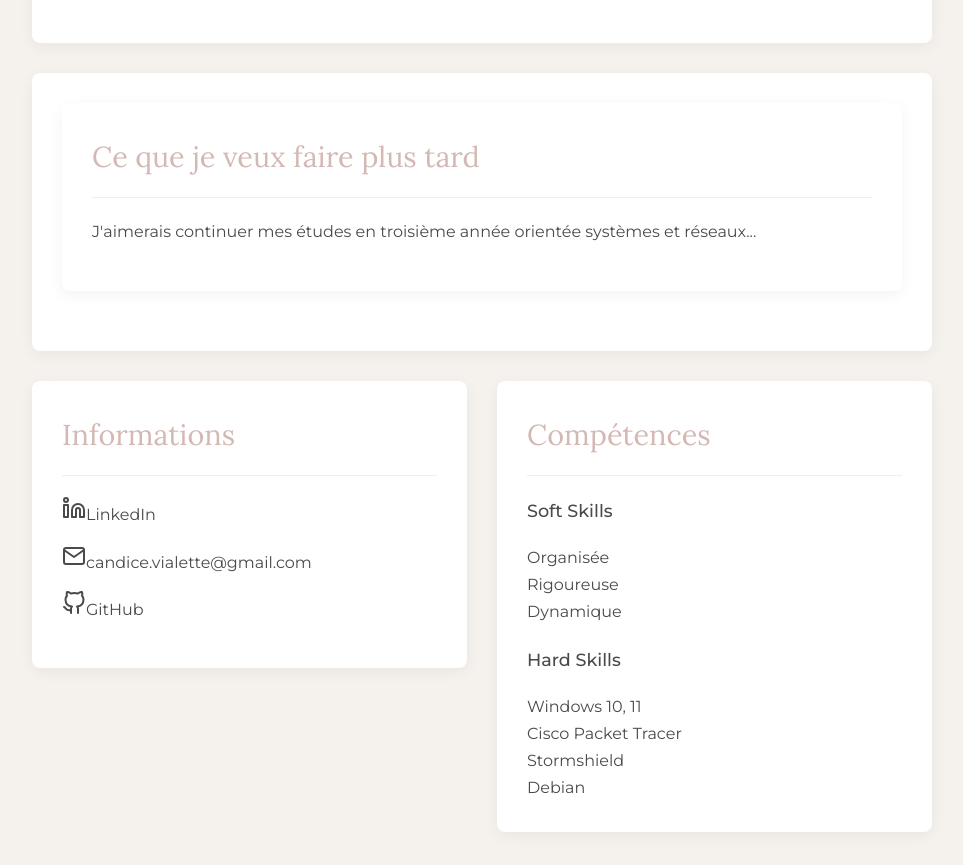
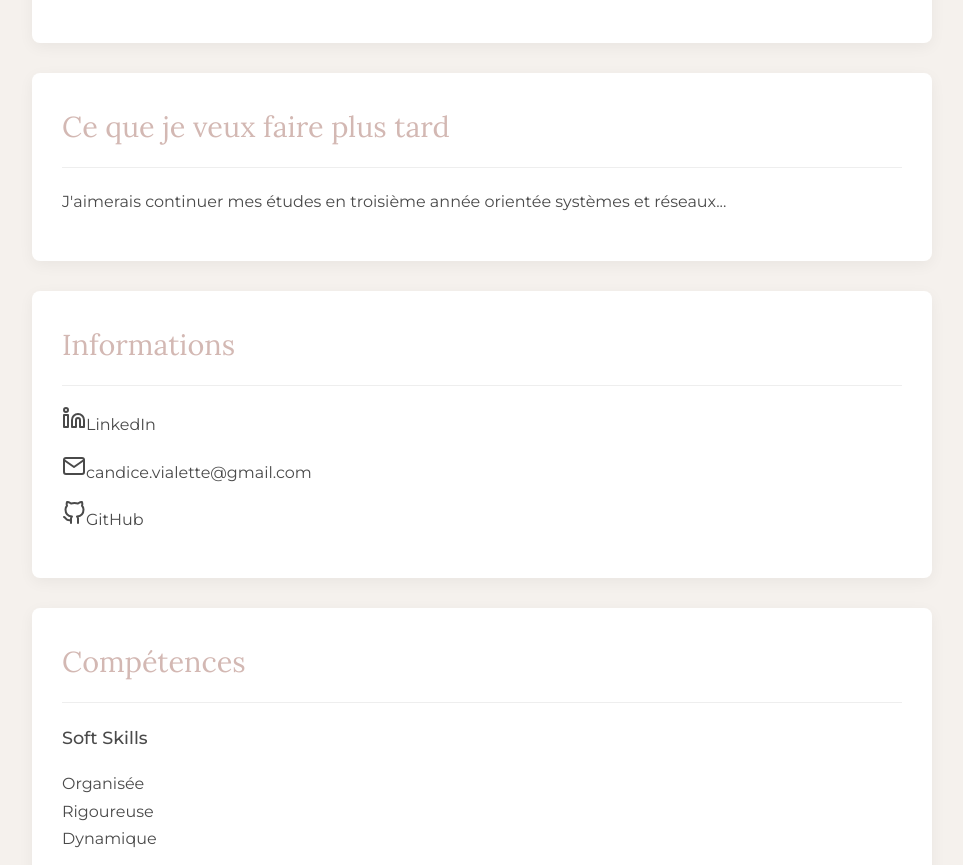
Before and after one commit to candicevialette/portfolio, a plain HTML site: page index.html in a window 1280 px wide. Shown: the part 832-1697 px from the top of the page, without its empty margins (158-1121 px from the left). Drawn offline with nearby package versions, Linux system fonts and the light colour scheme.

Commit message:
Update index.html

```diff
--- a/index.html
+++ b/index.html
@@ -42,12 +42,10 @@
                 <p data-key="aboutMeText1">Je suis dynamique et motivée, j'aime apprendre et me dépasser. Je m'oriente petit à petit vers les systèmes et les réseaux.</p>
                 <p data-key="aboutMeText2">L'année dernière, j'ai aimé découvrir l'informatique, créer des réseaux virtuels (sur Cisco Packet Tracer et sur la ferme des serveurs), paramétrer des serveurs, des logiciels… <br>J'ai moins aimé le travail en groupe avec des personnes qui ne travaillaient pas beaucoup, une grosse charge de travail en début d'année et des professeurs qui nous laissent nous débrouiller sans lecon ni avec la certitude que ca marche.</p>
             </section>
-         <section id="future-goals" class="card">
-             <div class="card" id="carte-projet">
+         <section class="card" id="carte-projet">
                  <h2 data-key="futureTitle">Ce que je veux faire plus tard</h2>
                  <p data-key="futureText">J'aimerai continuer mes études en troisième année orienter système et réseaux, j'ai vu qu'intégrer le BUT RT 3° année était une très belle opportunité mais j'ai pas plus chercher. J'aimerai a terme continuer pour avoir un bac +5, rien de claire mais je compte sur mes coachs ingé + sur les formations. J'ai déjà discuter avec un Ingénieur (pas en informatique) qui m'a présenté sous un autre angle l'école d'Ingénieur..</p>
             </section>
-            <div class="grid-container">
                     <div class="card" id="carte-infos">
                     <h2 data-key="infoTitle">Informations</h2>
                     <ul class="contact-list">
```
